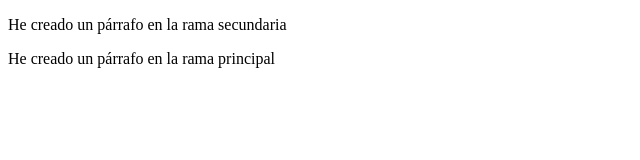
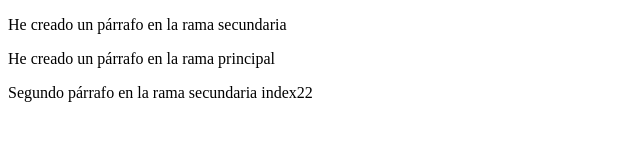
Before and after one commit to Bianca-87/conflicto-github, a plain HTML site: page index2.html in a window 1280 px wide. Shown: the whole page, without its empty margins (0-640 px from the left). Drawn offline with Linux system fonts and the light colour scheme.

Commit message:
párrafo  añadido en la rama secundaria index2
párrafo  añadido en la rama secundaria index2

```diff
--- a/index2.html
+++ b/index2.html
@@ -12,5 +12,7 @@
 
 <p> He creado un párrafo en la rama principal </p>
 
+<p> Segundo párrafo en la rama secundaria index22 </p>
+
 </body>
 </html>
```
